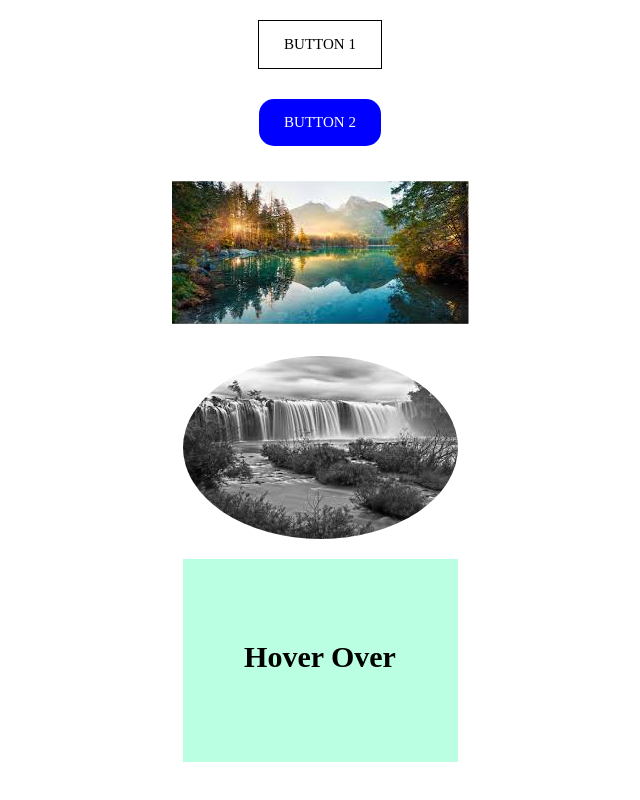
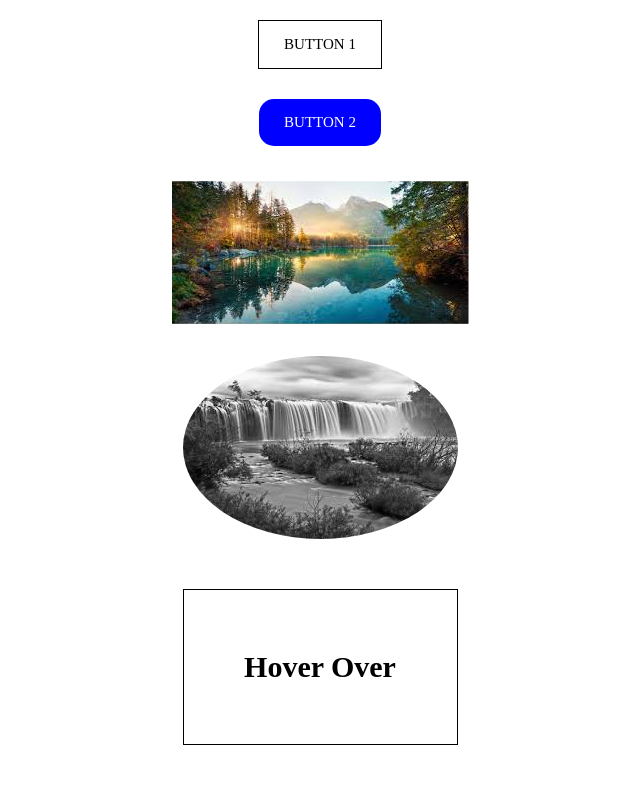
Before and after one commit to staten-island-tech/hover-effects-IvyZ23, a plain HTML site: page index.html in a window 1280 px wide. Shown: the whole page, without its empty margins (320-960 px from the left). Drawn offline with Linux system fonts and the light colour scheme.

Commit message:
Hover Effect

```diff
--- a/_plain.scss
+++ b/_plain.scss
@@ -3,9 +3,8 @@
 .plains-parent {
     position: relative;
     display: inline-block;
-    background-color: color(green);
     margin: 2rem;
-    transition: all 0.3s;
+    transition: all 0.5s;
 }
 
 .header{
@@ -14,7 +13,9 @@
     margin: 0 auto;
     left: 0;
     right: 0;
-    top: 40%;
+    top: 15%;
+    border: 1px black solid;
+    padding: 6rem 0;
 }
 
 .plains {
```
Also changed, not shown: style.css, 1 other file.
